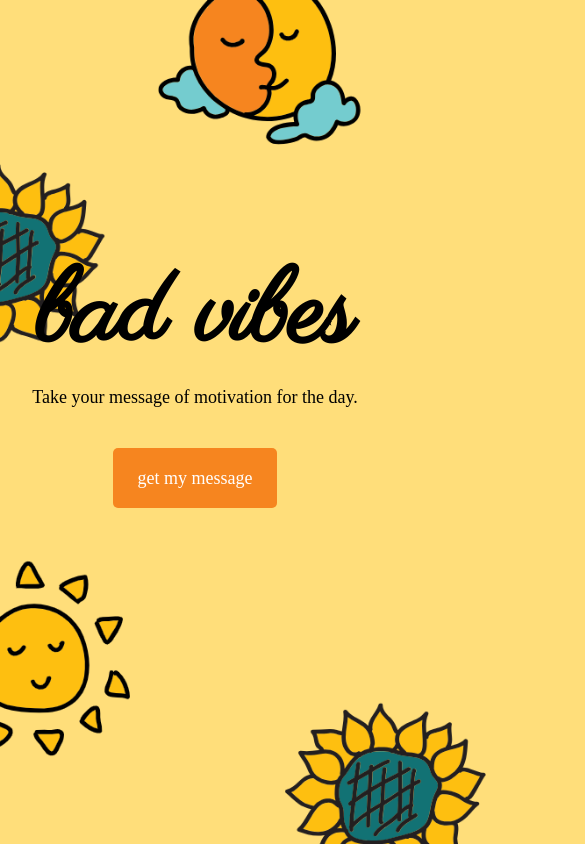
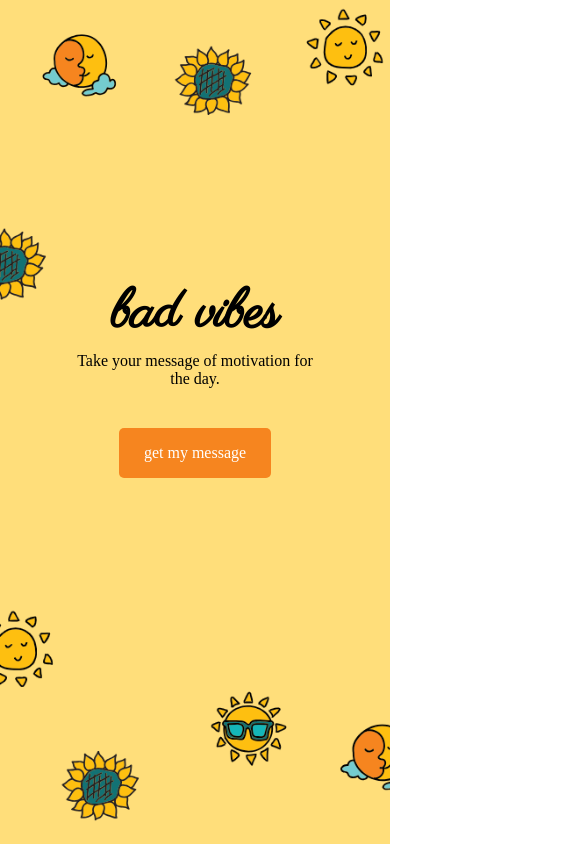
Before and after one commit to smiosso/bad-vibes, a plain HTML site: page index.html in a window 390 px wide. Shown: the top 844 px of the page, 585 px wide, since content can reach past the window. Drawn offline with Linux system fonts and the light colour scheme; a web font is replaced by a local one.

Commit message:
mobile version

```diff
--- a/stylesheet.css
+++ b/stylesheet.css
@@ -67,3 +67,33 @@ body {
 .button {
     margin-top: 40px;
 }
+
+@media (max-width: 768px) {
+    body {
+        background-image: url('cover-mobile.png');
+    }
+    #buttonMessage {
+        width: 550px;
+    }
+    h1 {
+        font-size: 55px;
+    }
+    p {
+        font-size: 16px;
+        max-width: 250px;
+        margin: 0 auto;
+    }
+    #button {
+
+        height: 50px;
+        font-size: 16px;
+    }
+    #buttonMessage {
+        width: 350px;
+        height: 60px;
+        border: none;
+        font-size: 20px;
+        margin: 25px auto;
+        margin-bottom: 5px;
+    }
+}
```
Also changed, not shown: cover-mobile.png (added).
